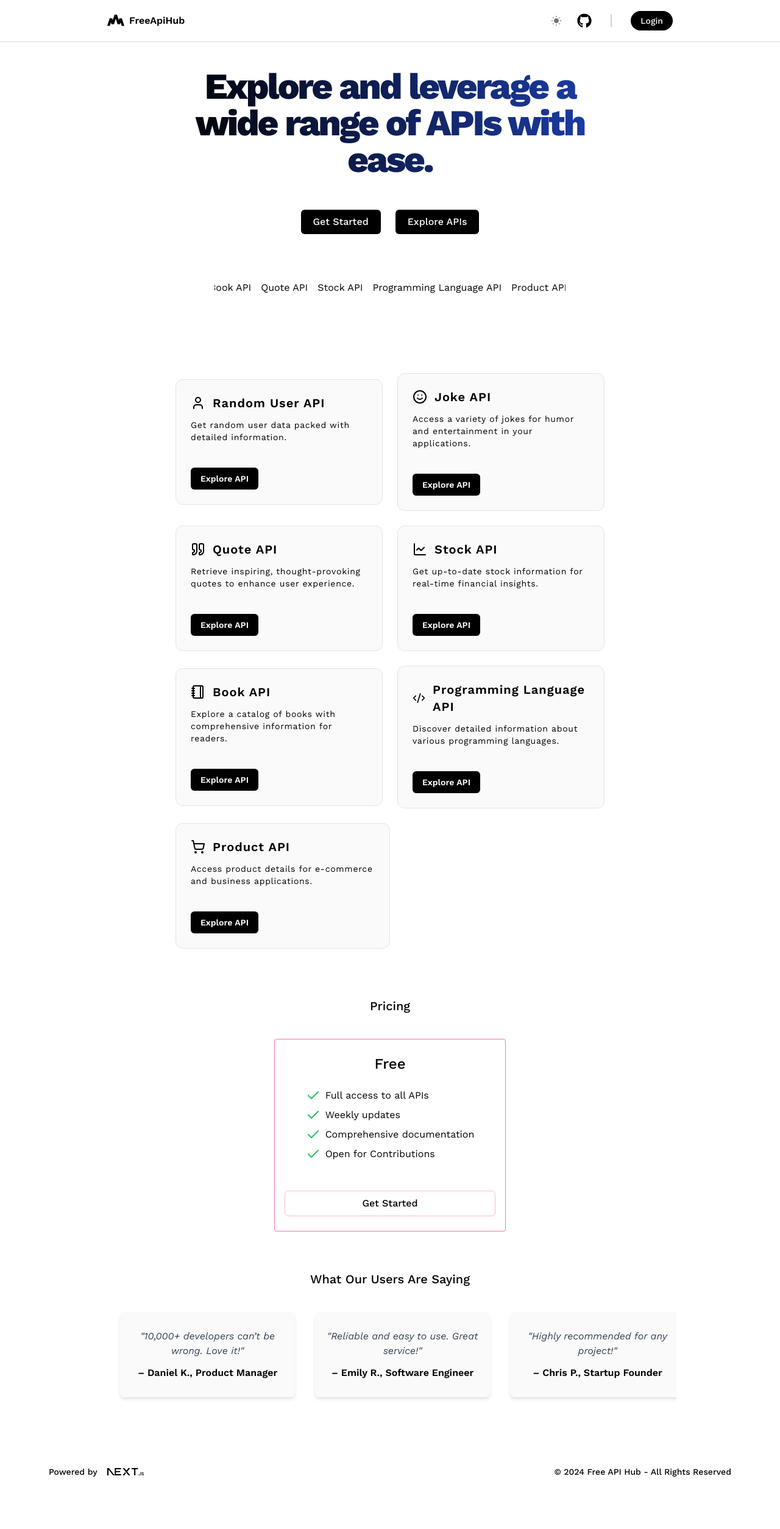
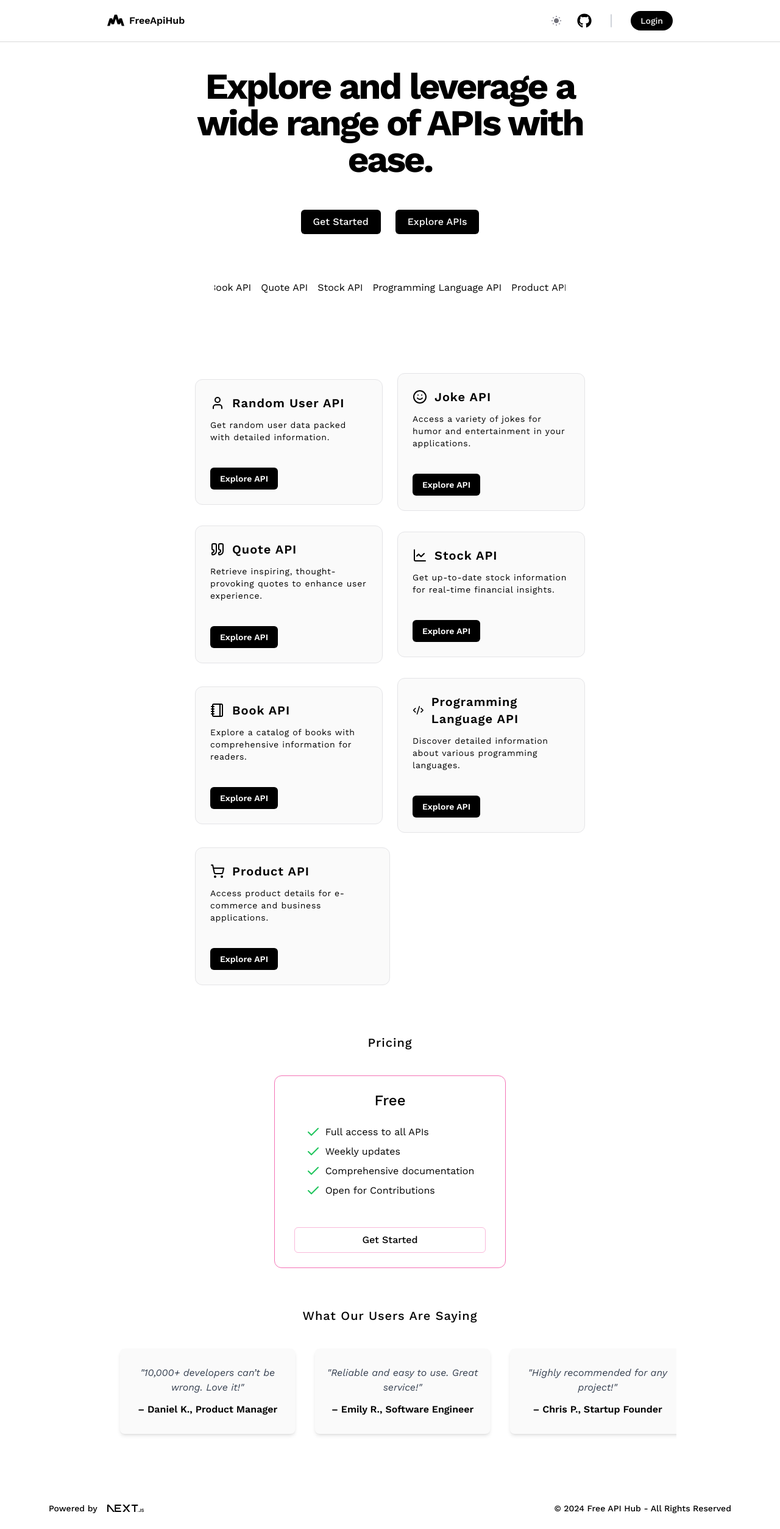
Before and after one commit to rehan-adi/FreeApiHub, a Next.js app in the folder apps/freeapihub-docs/: page / in a window 1280 px wide. Shown: the whole page at 61% size. Before the commit the page ends 2448 px from the top, so only its background shows below. Built offline with nearby package versions, Linux system fonts and the light colour scheme; no server answers.

Commit message:
Update landing page

```diff
--- a/apps/freeapihub-docs/app/page.tsx
+++ b/apps/freeapihub-docs/app/page.tsx
@@ -15,12 +15,12 @@ import Footer from "@/components/Footer";
 
 export default function Home() {
   return (
-    <div className="text-white dark:bg-[#141312]  pt-16 min-h-screen flex flex-col justify-center items-center">
+    <div className="text-white dark:bg-[#141312] pt-16 min-h-screen flex flex-col justify-center items-center">
       {/* Navbar  */}
       <Navbar />
 
       <header className="text-center pt-12 pb-8">
-        <h1 className="md:text-6xl text-4xl bg-clip-text px-4 text-transparent dark:bg-gradient-to-r dark:from-white dark:to-gray-500  bg-gradient-to-r from-black to-blue-800 w-full md:w-[60vw] font-extrabold tracking-tighter line-height">
+        <h1 className="md:text-6xl text-4xl px-4 dark:text-white text-black w-full md:w-[60vw] font-bold tracking-tighter line-height">
           Explore and leverage a wide range of APIs with ease.
         </h1>
       </header>
@@ -52,7 +52,7 @@ export default function Home() {
       </Marquee>
 
       {/* API Details Section */}
-      <div className="pb-20 pt-10 lg:px-72 px-4 space-y-6 w-full">
+      <div className="pb-20 pt-10 lg:px-80 px-4 space-y-6 w-full">
         <div className="flex justify-between flex-col md:flex-row items-center gap-6 ">
           <div className="bg-zinc-50 p-6 dark:bg-[#1E1C1B] border border-zinc-200 dark:border-zinc-700/50 min-h-44 w-full rounded-xl hover:border-zinc-300 dark:hover:border-zinc-700 transition-colors flex flex-col justify-start items-start">
             <div className="flex items-center space-x-3">
@@ -178,10 +178,10 @@ export default function Home() {
 
       {/* pricing */}
       <div className="pb-16">
-        <h1 className="text-xl font-medium mb-10 text-center w-full dark:text-white text-black">
+        <h1 className="text-xl font-medium tracking-wider mb-10 text-center w-full dark:text-white text-black">
           Pricing
         </h1>
-        <div className="px-4 py-6 lg:w-[380px] w-full border border-pink-400 rounded text-center transition-colors self-stretch">
+        <div className="px-8 py-6 lg:w-[380px] w-full border border-pink-400 rounded-xl text-center transition-colors self-stretch">
           <h2 className="mb-6 text-2xl font-medium dark:text-[#FAFAFACC] text-black">
             Free
           </h2>
@@ -223,7 +223,7 @@ export default function Home() {
       </div>
 
       <div className="w-full text-center mb-8">
-        <h1 className="text-xl font-medium text-black dark:text-white">
+        <h1 className="text-xl font-medium tracking-wider text-black dark:text-white">
           What Our Users Are Saying
         </h1>
       </div>
@@ -234,25 +234,25 @@ export default function Home() {
         <div className="flex items-center space-x-8">
           <blockquote className="text-center px-4 py-7 bg-zinc-50 dark:bg-[#1E1B1C] rounded-lg shadow-md w-72">
             <p className="italic text-gray-700 dark:text-gray-300">
-            &quot;FreeAPI Hub makes API integration a breeze!&quot;
+              &quot;FreeAPI Hub makes API integration a breeze!&quot;
             </p>
             <p className="mt-3 font-semibold">– Sarah J., Developer</p>
           </blockquote>
           <blockquote className="text-center px-4 py-7 bg-zinc-50 dark:bg-[#1E1B1C] rounded-lg shadow-md w-72">
             <p className="italic text-gray-700 dark:text-gray-300">
-            &quot;10,000+ developers can’t be wrong. Love it!&quot;
+              &quot;10,000+ developers can’t be wrong. Love it!&quot;
             </p>
             <p className="mt-3 font-semibold">– Daniel K., Product Manager</p>
           </blockquote>
           <blockquote className="text-center px-4 py-7 bg-zinc-50 dark:bg-[#1E1B1C] rounded-lg shadow-md w-72">
             <p className="italic text-gray-700 dark:text-gray-300">
-            &quot;Reliable and easy to use. Great service!&quot;
+              &quot;Reliable and easy to use. Great service!&quot;
             </p>
             <p className="mt-3 font-semibold">– Emily R., Software Engineer</p>
           </blockquote>
           <blockquote className="text-center px-4 py-7 bg-zinc-50 dark:bg-[#1E1B1C] rounded-lg shadow-md w-72">
             <p className="italic text-gray-700 dark:text-gray-300">
-            &quot;Highly recommended for any project!&quot;
+              &quot;Highly recommended for any project!&quot;
             </p>
             <p className="mt-3 font-semibold">– Chris P., Startup Founder</p>
           </blockquote>
```
